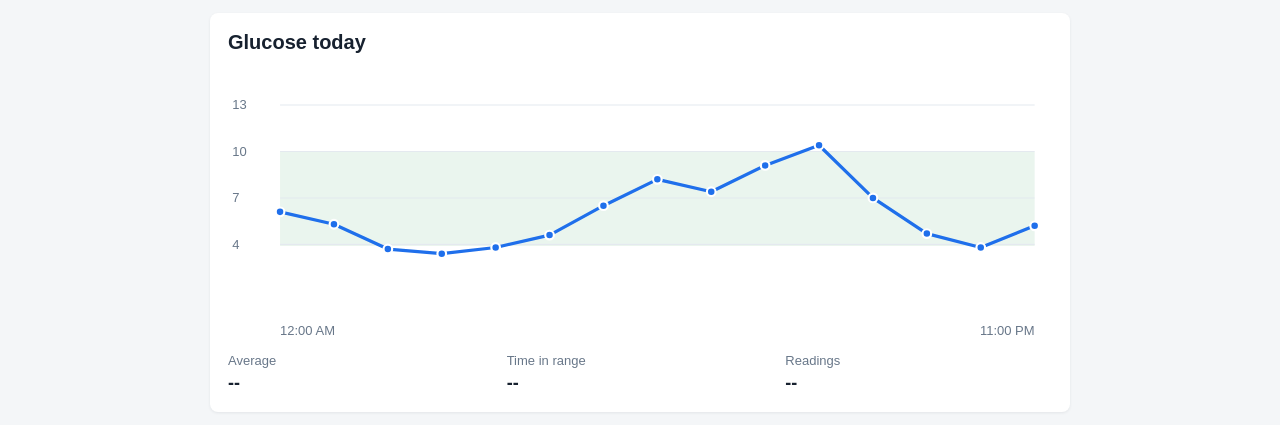
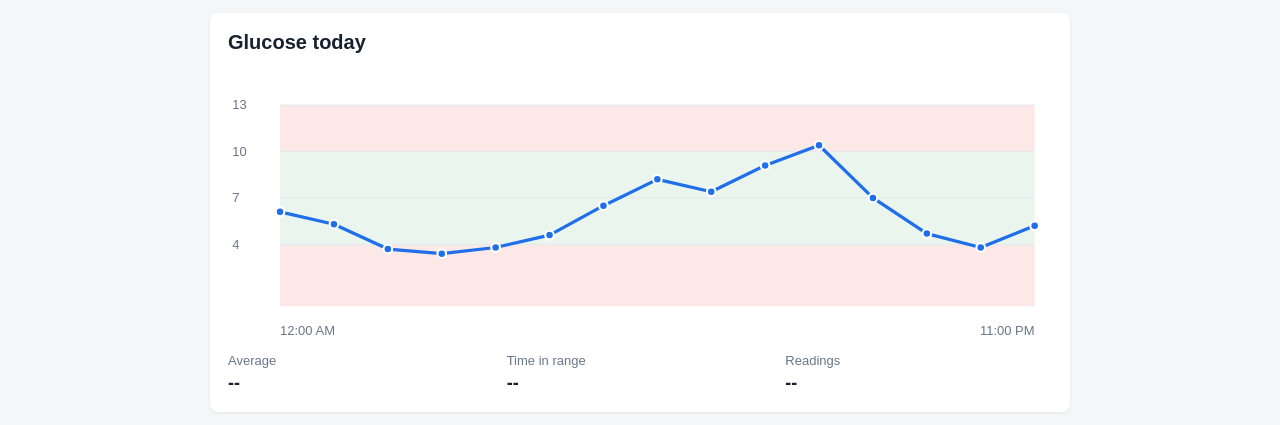
Before and after one commit to dashingomaster3000/CGM-MontorV2, a website: page public/Forside/Forside.html in a window 1280 px wide. Shown: the part 341-766 px from the top of the page. Drawn offline with Linux system fonts and the light colour scheme; no server answers.

Commit message:
graf farve

```diff
--- a/public/Forside/Forside.css
+++ b/public/Forside/Forside.css
@@ -151,6 +151,11 @@ button:focus-visible {
     fill: #eaf5ee;
 }
 
+/* Farvelæg områderne under og over målområdet med en diskret rød tone. */
+.out-of-range-band {
+    fill: #fce8e6;
+}
+
 /* Stil linjen, der forbinder glukosemålingerne. */
 .chart-line {
     fill: none;
--- a/public/Forside/Forside.js
+++ b/public/Forside/Forside.js
@@ -126,9 +126,15 @@ function renderChart(readings) {
     // Omdan glukoseværdier til lodrette placeringer på grafen.
     const y = value => top + (maxValue - value) / (maxValue - minValue) * (height - top - bottom);
 
-    // Tegn det farvede målområde bag grafens data.
+    // Tegn rød zone under målområdet, grøn målzone og rød zone over målområdet.
     svg.append(svgElement("rect", {
-        x: left, y: y(10), width: width - left - right, height: y(3.9) - y(10), class: "range-band"
+        x: left, y: y(4), width: width - left - right, height: y(0) - y(4), class: "out-of-range-band"
+    }));
+    svg.append(svgElement("rect", {
+        x: left, y: y(10), width: width - left - right, height: y(4) - y(10), class: "range-band"
+    }));
+    svg.append(svgElement("rect", {
+        x: left, y: y(13), width: width - left - right, height: y(10) - y(13), class: "out-of-range-band"
     }));
 
     // Tilføj vandrette hjælpelinjer og glukoseværdier.
```
